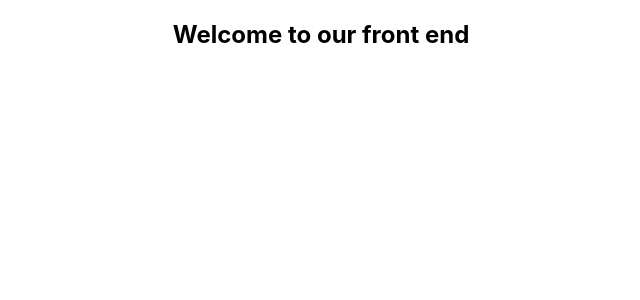
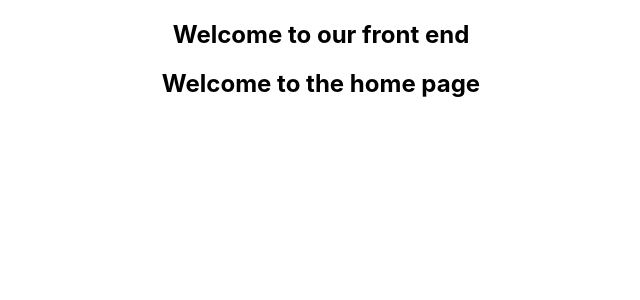
Before and after one commit to AhmedElyacoubiForJ/student-react-client, a React (Create React App) app: page / in a window 1280 px wide. Shown: the top 300 px of the page, without its empty margins (319-959 px from the left). Built offline with nearby package versions, Linux system fonts and the light colour scheme.

Commit message:
project components skeleton

```diff
--- a/src/App.js
+++ b/src/App.js
@@ -1,9 +1,11 @@
 import './App.css';
+import Home from './Home';
 
 function App() {
   return (
     <div className="App">
      <h2>Welcome to our front end</h2>
+     <Home />
     </div>
   );
 }
--- /dev/null
+++ b/src/Home.js
@@ -0,0 +1,9 @@
+const Home = () => {
+  return (
+    <div>
+      <h2>Welcome to the home page</h2>
+    </div>
+  )
+}
+
+export default Home
```
Also changed, not shown: src/components/common/NavBar.jsx (added), src/components/common/Search.jsx (added), src/components/student/AddStudent.jsx (added), src/components/student/EditStudent.jsx (added), src/components/student/StudentProfile.jsx (added), src/components/student/StudentsView.jsx (added).
